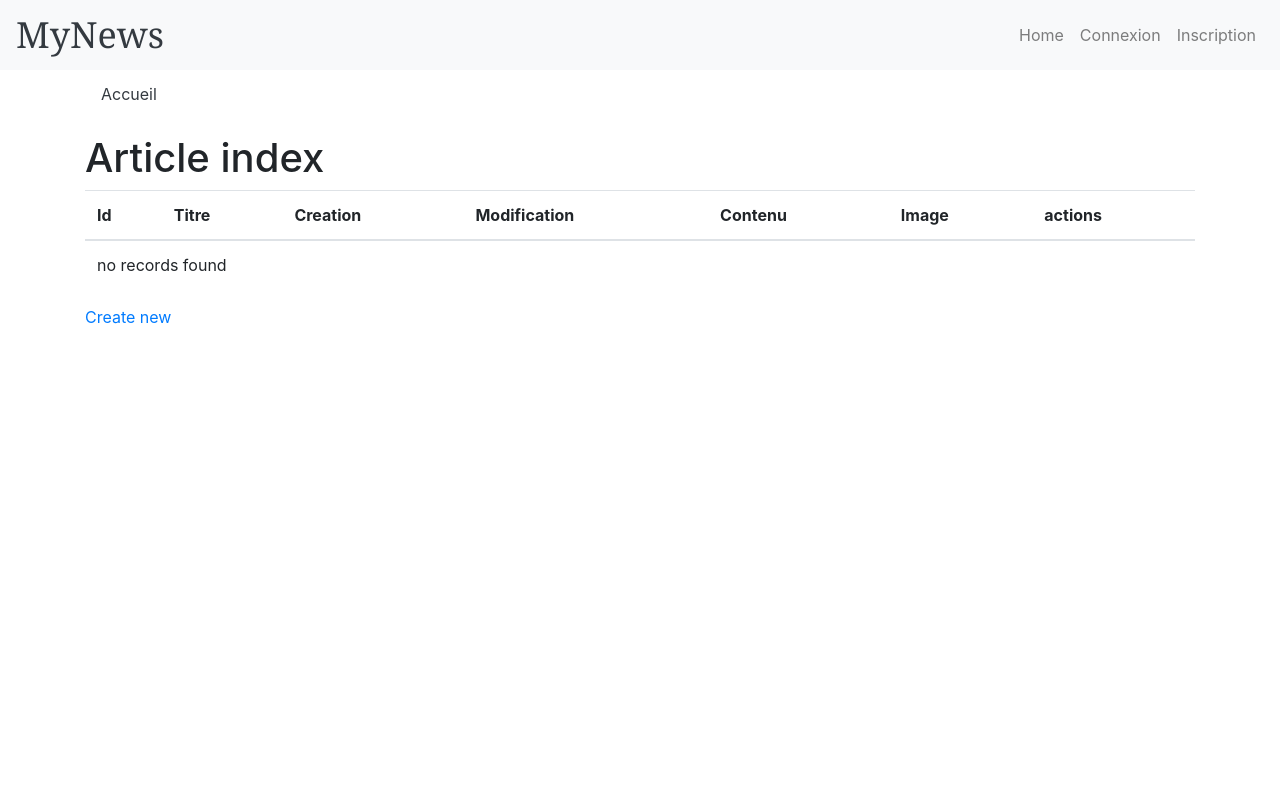
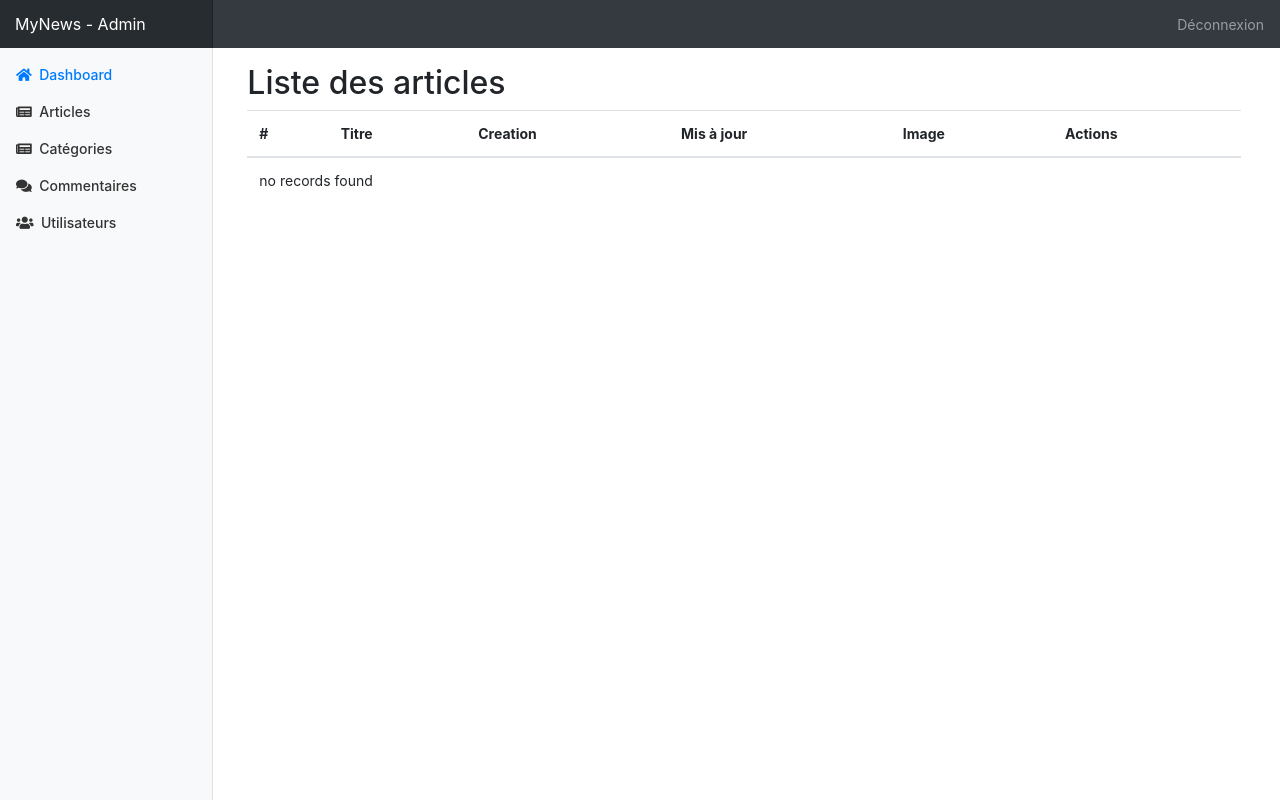
Before and after one commit to sdr-dev-96/my_news, a Symfony app: template templates/article/index.html.twig in a window 1280 px wide. Run offline with Twig, Linux system fonts and the light colour scheme; the template is opened without the code that fills it, so the values that code supplies are empty; some libraries are stand-ins or nearby versions.

Commit message:
articles index + categories index -> admin

```diff
--- /dev/null
+++ b/public/js/admin.js
@@ -0,0 +1,13 @@
+$(function() {
+
+    "use strict";
+
+    $(document).on('click', '#admin-dashboard .nav-link', function() {
+        $('#admin-dashboard .nav-link').each(function(k, v) {
+            $(v).removeClass('active');
+        });
+        $(this).addClass('active');
+    });
+
+
+})
--- a/templates/admin.base.html.twig
+++ b/templates/admin.base.html.twig
@@ -23,7 +23,7 @@
             <div class="row">
                 <nav class="col-md-2 d-none d-md-block bg-light sidebar">
                     <div class="sidebar-sticky">
-                        <ul class="nav flex-column">
+                        <ul id="admin-dashboard" class="nav flex-column">
                             <li class="nav-item">
                                 <a class="nav-link active" href="#">
                                 <i class="fas fa-home"></i>
@@ -31,9 +31,15 @@
                                 </a>
                             </li>
                             <li class="nav-item">
-                                <a class="nav-link" href="#">
+                                <a class="nav-link" href="{{ path('article_index') }}">
                                 <i class="fas fa-newspaper"></i>
                                 &nbsp;Articles
+                                </a>
+                            </li>
+                            <li class="nav-item">
+                                <a class="nav-link" href="{{ path('categorie_index') }}">
+                                <i class="fas fa-newspaper"></i>
+                                &nbsp;Catégories
                                 </a>
                             </li>
                             <li class="nav-item">
@@ -63,7 +69,7 @@
                 let idUser = {{ app.user.getId }};
             </script>
         {% endif %}
-        <script src="{{ asset('js/app.js?2020') }}"></script>
+        <script src="{{ asset('js/admin.js?2020') }}"></script>
         {% block javascripts %}{% endblock %}
     </body>
 </html>
--- a/templates/article/index.html.twig
+++ b/templates/article/index.html.twig
@@ -1,20 +1,19 @@
-{% extends 'base.html.twig' %}
+{% extends 'admin.base.html.twig' %}
 
-{% block title %}Article index{% endblock %}
+{% block title %}Articles{% endblock %}
 
 {% block body %}
-    <h1>Article index</h1>
-
+<main role="main" class="col-md-9 ml-sm-auto col-lg-10 pt-3 px-4">
+    <h1 class="h2">Liste des articles</h1>
     <table class="table">
         <thead>
             <tr>
-                <th>Id</th>
+                <th>#</th>
                 <th>Titre</th>
                 <th>Creation</th>
-                <th>Modification</th>
-                <th>Contenu</th>
+                <th>Mis à jour</th>
                 <th>Image</th>
-                <th>actions</th>
+                <th>Actions</th>
             </tr>
         </thead>
         <tbody>
@@ -22,13 +21,16 @@
             <tr>
                 <td>{{ article.id }}</td>
                 <td>{{ article.titre }}</td>
-                <td>{{ article.creation ? article.creation|date('Y-m-d H:i:s') : '' }}</td>
-                <td>{{ article.modification ? article.modification|date('Y-m-d H:i:s') : '' }}</td>
-                <td>{{ article.contenu }}</td>
+                <td>{{ article.creation ? article.creation|date('d/m/Y') : '' }}</td>
+                <td>{{ article.modification ? article.modification|date('d/m/Y') : article.creation|date('d/m/Y') }}</td>
                 <td>{{ article.image }}</td>
                 <td>
-                    <a href="{{ path('article_show', {'id': article.id}) }}">show</a>
-                    <a href="{{ path('article_edit', {'id': article.id}) }}">edit</a>
+                    <a class="btn btn-secondary" href="{{ path('article_show', {'id': article.id}) }}">
+                        <i class="fas fa-eye"></i>
+                    </a>
+                    <a class="btn btn-secondary btn-block" href="{{ path('article_edit', {'id': article.id}) }}">
+                        <i class="fas fa-edit"></i>
+                    </a>
                 </td>
             </tr>
         {% else %}
@@ -38,6 +40,5 @@
         {% endfor %}
         </tbody>
     </table>
-
-    <a href="{{ path('article_new') }}">Create new</a>
+</main>
 {% endblock %}
```
Also changed, not shown: templates/categorie/index.html.twig (+13 -7 lines).
